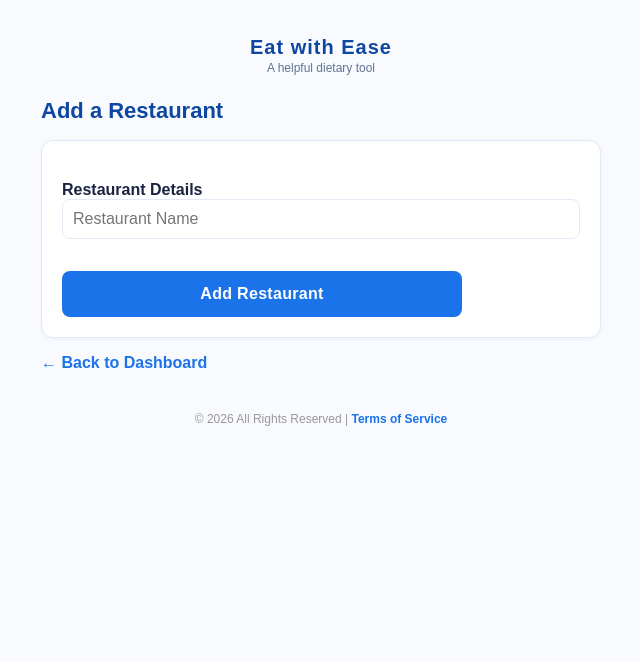
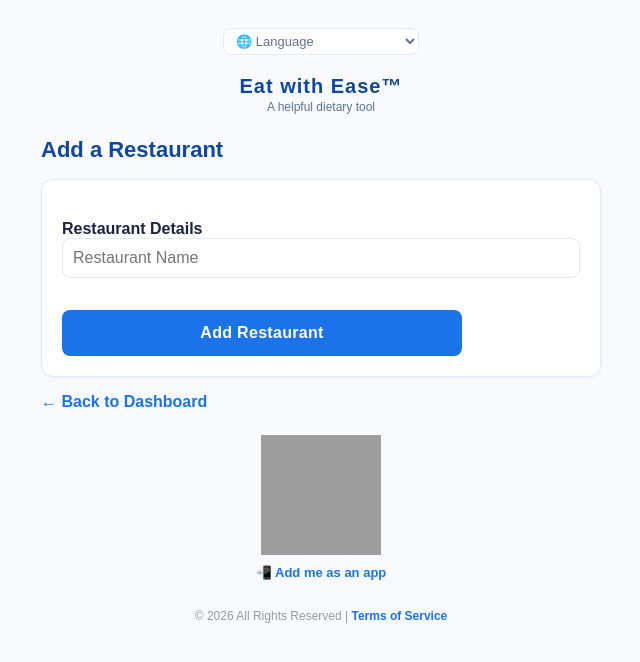
Before and after one commit to jacquesc99/restaurant-app, a Flask app: page /add-restaurant in a window 1280 px wide. Shown: the top 662 px of the page, without its empty margins (319-959 px from the left). Run offline with Flask 3, Linux system fonts and the light colour scheme; the visitor is signed in with stand-in values (Sample User, id 1); grey boxes are pictures that could not be loaded.

Commit message:
update 0.47

```diff
--- a/templates/base.html
+++ b/templates/base.html
@@ -13,16 +13,50 @@
 </head>
 <body>
 
+    <div style="text-align:center; padding:8px 0 4px 0;">
+        <select onchange="translatePage(this.value)" style="font-size:13px; padding:4px 8px; border:1px solid var(--border); border-radius:8px; color:var(--text-secondary); background:var(--card-bg); cursor:pointer;">
+            <option value="">🌐 Language</option>
+            <option value="en">🇺🇸 English</option>
+            <option value="es">🇪🇸 Español (Spanish)</option>
+            <option value="pt">🇧🇷 Português (Portuguese)</option>
+            <option value="it">🇮🇹 Italiano (Italian)</option>
+        </select>
+    </div>
+
     <div style="text-align:center; padding:16px 0 8px 0; margin-bottom:8px;">
         <a href="/" style="text-decoration:none;">
-            <span style="font-size:20px; font-weight:bold; color:var(--blue-dark); letter-spacing:1px;">Eat with Ease</span>
+            <span style="font-size:20px; font-weight:bold; color:var(--blue-dark); letter-spacing:1px;">Eat with Ease™</span>
             <span style="font-size:12px; color:var(--text-secondary); display:block; margin-top:2px; font-weight:normal; letter-spacing:0;">A helpful dietary tool</span>
         </a>
     </div>
 
     {% block content %}{% endblock %}
 
-    <p style="font-size:12px; color:#999; text-align:center; margin-top:40px;">
+    <div style="text-align:center; padding:24px 0 8px 0;">
+        <a onclick="showInstallHelp()" style="cursor:pointer; text-decoration:none; display:inline-block;">
+            <img src="/static/icon-192.png" style="width:120px; height:120px;">
+            <p style="font-size:13px; color:var(--blue-primary); font-weight:bold; margin-top:6px;">📲 Add me as an app</p>
+        </a>
+    </div>
+
+    <div id="install-help" style="display:none; background:#0a3d91; border-radius:12px; padding:20px; margin:12px 0; color:white;">
+        <div style="font-size:18px; font-weight:bold; margin-bottom:12px;">📲 Install Eat with Ease</div>
+        <div style="margin-bottom:16px;">
+            <strong>🤖 Android (Chrome):</strong><br>
+            Tap the <strong>3 dots menu</strong> in the top right → tap <strong>"Add to Home screen"</strong> → tap <strong>Add</strong>
+        </div>
+        <div style="margin-bottom:16px;">
+            <strong>🍎 iPhone / iPad (Safari):</strong><br>
+            Tap the <strong>Share button</strong> (box with arrow) at the bottom → scroll down and tap <strong>"Add to Home Screen"</strong> → tap <strong>Add</strong>
+        </div>
+        <div style="margin-bottom:16px;">
+            <strong>💻 Desktop (Chrome):</strong><br>
+            Look for the <strong>install icon</strong> (➕) in the address bar on the right → click it → click <strong>Install</strong>
+        </div>
+        <a onclick="document.getElementById('install-help').style.display='none'" style="font-size:13px; color:#c8a96e; cursor:pointer; font-weight:bold;">✕ Close</a>
+    </div>
+
+    <p style="font-size:12px; color:#999; text-align:center; margin-top:8px;">
         © 2026 All Rights Reserved | <a href="/terms">Terms of Service</a>
     </p>
 
@@ -58,6 +92,20 @@
         function dismissBanner() {
             document.getElementById('install-banner').style.display = 'none';
         }
+
+        function showInstallHelp() {
+            const el = document.getElementById('install-help');
+            el.style.display = el.style.display === 'none' ? 'block' : 'none';
+        }
+
+        function translatePage(lang) {
+            if (!lang || lang === 'en') {
+                window.location.href = window.location.href.split('?')[0];
+                return;
+            }
+            const url = `https://translate.google.com/translate?sl=en&tl=${lang}&u=${encodeURIComponent(window.location.href)}`;
+            window.location.href = url;
+        }
     </script>
 
 </body>
```
